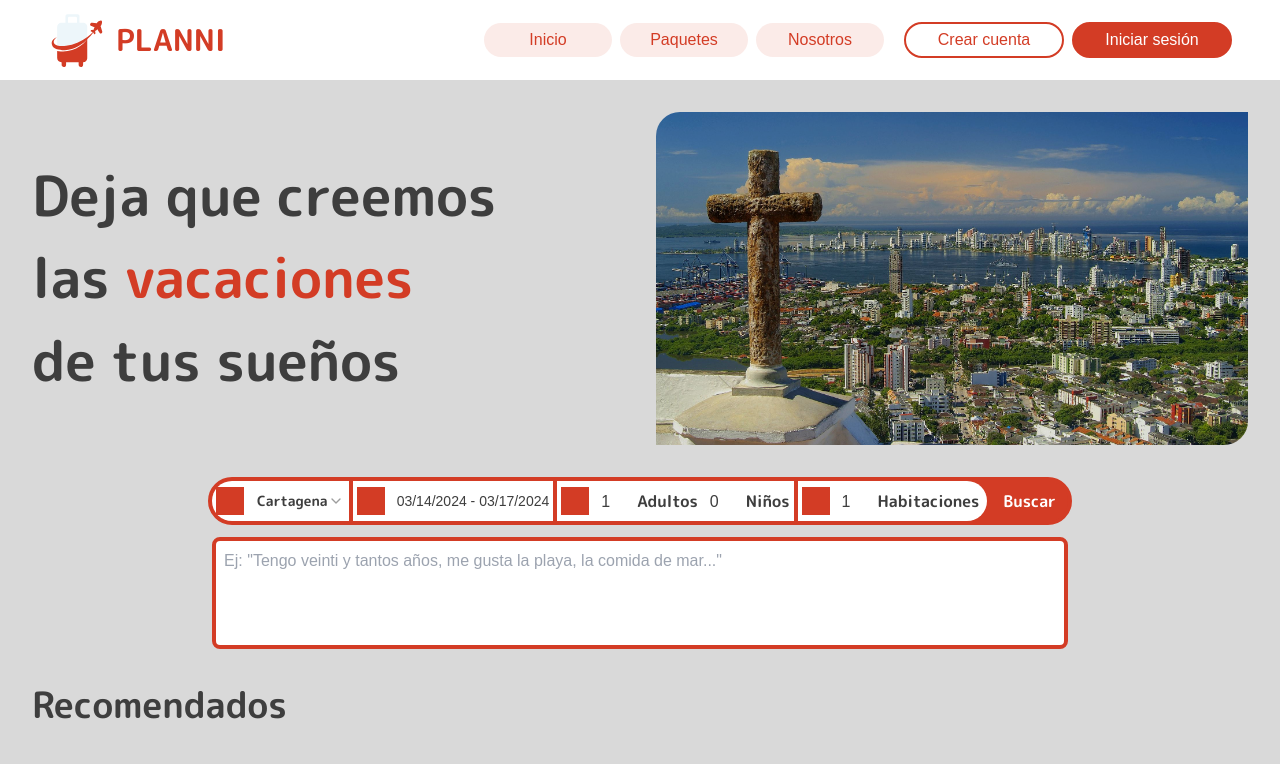
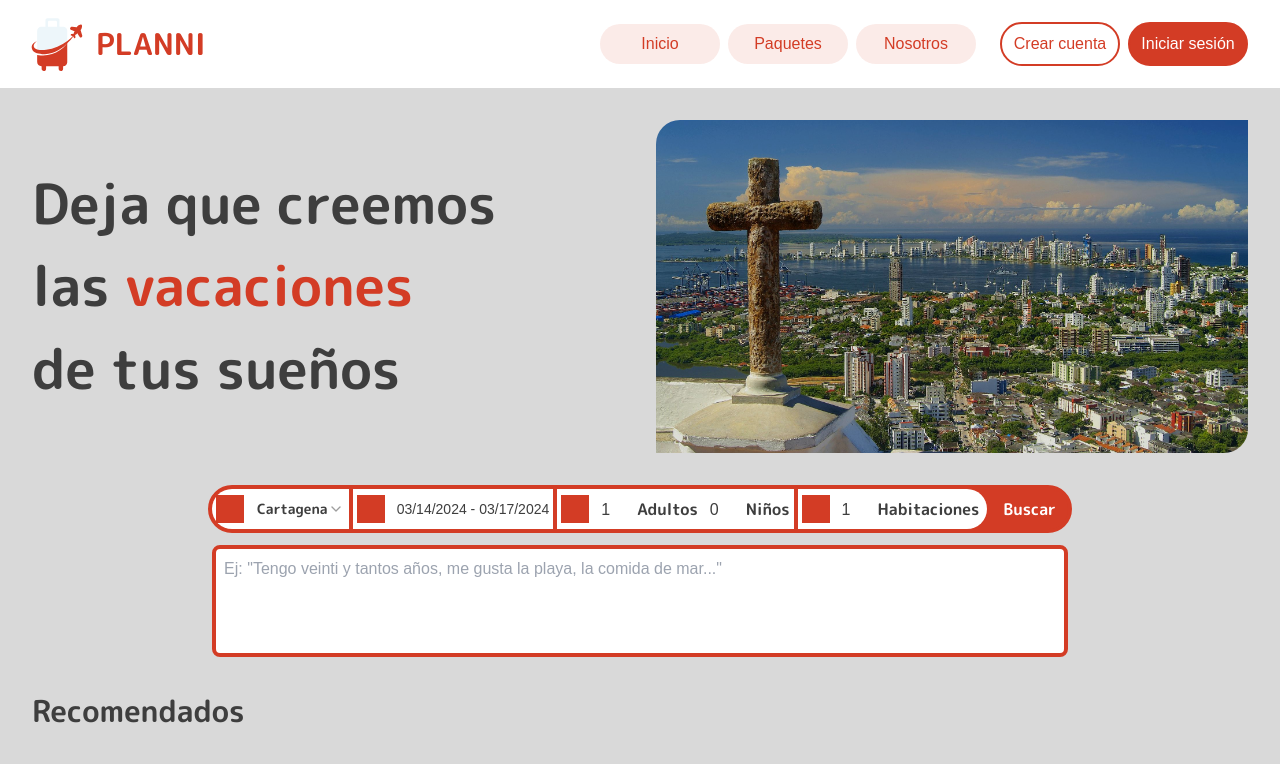
Before and after one commit to diegoquinfa/planni-front-nextjs, a Next.js app: page / in a window 1280 px wide. Shown: the top 764 px of the page. Built offline with nearby package versions, Linux system fonts and the light colour scheme; grey boxes are pictures that could not be loaded; a web font is replaced by a local one.

Commit message:
Actualización del login, register, nav

```diff
--- a/src/app/login/page.jsx
+++ b/src/app/login/page.jsx
@@ -15,25 +15,25 @@ const page = () => {
               Inicio de sesión
             </h2>
             <div className="w-full ">
-              <p className="inline rounded-tl-lg rounded-tr-lg bg-[#f1f1f1] px-1 font-bold">
+              <p className="inline px-1 font-bold">
                 Correo electronico
               </p>
               <input
                 id="email"
                 type="email"
                 placeholder="Example@gmail.com"
-                className="w-full rounded-bl-lg rounded-br-lg rounded-tr-lg bg-[#f1f1f1] px-2 py-1 outline-none"
+                className="w-full rounded-lg bg-[#f1f1f1] px-2 py-1 outline-none"
               />
             </div>
             <div className="w-full">
-              <p className=" inline rounded-tl-lg rounded-tr-lg bg-[#f1f1f1] px-1 font-bold">
+              <p className=" inline px-1 font-bold">
                 Contraseña
               </p>
               <input
                 id="password"
                 type="password"
                 placeholder="*****"
-                className="w-full rounded-bl-lg rounded-br-lg rounded-tr-lg bg-[#f1f1f1] px-2 py-1 outline-none"
+                className="w-full rounded-lg bg-[#f1f1f1] px-2 py-1 outline-none"
               />
             </div>
             <button className=" rounded-lg bg-[#D9D9D9] px-6 py-1 font-extrabold hover:bg-neutral-400">
--- a/src/app/page.jsx
+++ b/src/app/page.jsx
@@ -11,16 +11,16 @@ export default function Home() {
       <header className="">
         <Navbar />
       </header>
-      <main className="flex min-h-dvh flex-col items-center justify-start bg-[#D9D9D9]">
+      <main className="flex min-h-dvh flex-col items-center justify-start bg-[#D9D9D9] ">
         <Container>
           <Banner src="/img/cartagena.jpeg">
             Deja que creemos las <span className="text-brand">vacaciones</span>{' '}
             de tus sueños
           </Banner>
           <FormTrip />
-          <h2 className="text-4xl font-bold">Recomendados</h2>
+          <h2 className="w-fit text-2xl md:text-3xl font-bold">Recomendados</h2>
           <HomeCarousel />
-          <h2 className="text-4xl font-bold">Destinos</h2>
+          <h2 className="w-fit text-2xl md:text-3xl font-bold">Destinos</h2>
           <figure className="relative">
             <img
               src="/img/destino-cartagena.jpg"
@@ -28,7 +28,7 @@ export default function Home() {
               className="aspect-video h-full w-full rounded-3xl object-cover brightness-75"
             />
             <figcaption className="absolute left-0 top-0 h-full w-full items-center">
-              <h2 className="flex h-full w-full items-center justify-center text-5xl font-bold text-white">
+              <h2 className="flex text-3xl md:text-5xl h-full w-full items-center justify-center font-bold text-white">
                 Cartagena
               </h2>
             </figcaption>
--- a/src/app/register/page.jsx
+++ b/src/app/register/page.jsx
@@ -1,6 +1,6 @@
 const page = () => {
   return (
-    <div className="mx-auto max-w-7xl h-screen">
+    <div className="mx-auto h-screen max-w-7xl">
       <div className="flex h-full w-full flex-col-reverse items-center justify-center gap-5  md:flex-row md:gap-12">
         <div className="flex h-full w-full justify-center rounded-t-3xl bg-white md:w-auto md:rounded-none">
           <form className="flex w-[80%] flex-col items-center justify-center gap-7 p-4">
@@ -8,36 +8,36 @@ const page = () => {
               Crear cuenta
             </h2>
             <div className="w-full">
-              <p className="inline rounded-tl-lg px-1 font-bold">
+              <p className="inline px-1 font-bold">
                 Correo electronico
               </p>
               <input
                 id="email"
                 type="email"
                 placeholder="Example@gmail.com"
-                className="w-full rounded-bl-lg rounded-lg rounded-tr-lg bg-[#f1f1f1] px-2 py-1 outline-none"
+                className="w-full rounded-lg bg-[#f1f1f1] px-2 py-1 outline-none"
               />
             </div>
             <div className="w-full">
-              <p className=" inline rounded-tl-lg  px-1 font-bold">
+              <p className=" inline px-1 font-bold">
                 Contraseña
               </p>
               <input
                 id="password"
                 type="password"
                 placeholder="*****"
-                className="w-full rounded-bl-lg rounded-lg rounded-tr-lg bg-[#f1f1f1] px-2 py-1 outline-none"
+                className="w-full rounded-lg bg-[#f1f1f1] px-2 py-1 outline-none"
               />
             </div>
             <div className="w-full">
-              <p className=" inline rounded-tl-lg  px-1 font-bold">
+              <p className=" inline px-1 font-bold">
                 Repite la contraseña
               </p>
               <input
                 id="password"
                 type="password"
                 placeholder="*****"
-                className="w-full rounded-bl-lg rounded-lg rounded-tr-lg bg-[#f1f1f1] px-2 py-1 outline-none"
+                className="w-full rounded-lg bg-[#f1f1f1] px-2 py-1 outline-none"
               />
             </div>
             <button className=" rounded-lg bg-[#D9D9D9] px-6 py-1 font-extrabold hover:bg-neutral-400">
--- a/src/components/footer/Footer.jsx
+++ b/src/components/footer/Footer.jsx
@@ -6,7 +6,7 @@ const Footer = () => {
     <footer className="flex h-fit w-full bg-white ">
       <Container>
         <div className="flex flex-col gap-9 md:flex-row md:justify-around">
-          <h2 className="self-center text-5xl font-bold">PLANNI</h2>
+          <h2 className="self-center text-4xl md:text-5xl font-bold">PLANNI</h2>
           <div>
             <form>
               <label htmlFor="email" className="flex flex-col gap-4 max-md:items-center">
--- a/src/components/nav/NavLink.jsx
+++ b/src/components/nav/NavLink.jsx
@@ -3,14 +3,12 @@ import PropTypes from 'prop-types'
 
 const NavLink = ({ href, children }) => {
   return (
-    <li>
-      <Link
-        href={href}
-        className="bg-brand-light text-brand inline-block  w-full rounded-3xl border border-transparent py-1 text-center transition-all duration-300 ease-in-out hover:scale-105 hover:font-bold lg:w-32"
-      >
-        {children}
-      </Link>
-    </li>
+    <Link
+      href={href}
+      className="w-full lg:w-[120px] rounded-3xl bg-brand-light p-2 text-center text-brand transition-all duration-300 ease-in-out hover:scale-105 hover:px-4 hover:font-bold"
+    >
+      {children}
+    </Link>
   )
 }
 
--- a/src/components/nav/NavUser.jsx
+++ b/src/components/nav/NavUser.jsx
@@ -2,16 +2,16 @@ import Link from 'next/link'
 
 const NavUser = () => {
   return (
-    <div className="flex flex-col w-full gap-2 lg:flex-row">
+    <div className="flex h-full w-full flex-col gap-2 p-1 lg:flex-row">
       <Link
         href="/register"
-        className="border-brand text-brand hover:bg-brand-light hover:text-brand rounded-3xl border-2 py-1 text-center transition-all duration-300 ease-in-out lg:w-40"
+        className="w-full lg:w-[120px] rounded-3xl border-2 border-brand p-2 text-center text-brand transition-all duration-300 ease-in-out hover:bg-brand-light hover:scale-105"
       >
         Crear cuenta
       </Link>
       <Link
         href="/login"
-        className="border-brand bg-brand hover:bg-brand-light hover:text-brand rounded-3xl border-2 py-1 text-center text-white transition-all duration-300 ease-in-out  lg:w-40 "
+        className="w-full lg:w-[120px] rounded-3xl border-2 border-brand bg-brand p-2 text-center text-white transition-all duration-300 ease-in-out hover:bg-brand-light hover:text-brand hover:scale-105"
       >
         Iniciar sesión
       </Link>
--- a/src/components/nav/Navbar.jsx
+++ b/src/components/nav/Navbar.jsx
@@ -16,7 +16,7 @@ const Navbar = () => {
 
   return (
     <nav
-      className={`flex flex-col ${inNav} items-center px-12 py-3 bg-white max-lg:rounded-b-xl lg:flex-row lg:justify-between lg:gap-5`}
+      className={`flex flex-col ${inNav} items-center bg-white px-7 py-4 max-lg:rounded-b-xl lg:flex-row lg:justify-between lg:gap-5`}
     >
       <figure className="flex w-full items-center justify-between self-start lg:w-fit">
         <span
@@ -32,20 +32,21 @@ const Navbar = () => {
             />
             <h2 className="w-fit text-3xl font-bold text-brand">PLANNI</h2>
           </div>
+
         </Link>
       </figure>
       <div
-        className={`${menu} w-full flex-col items-center gap-5 transition-all lg:flex lg:h-full lg:w-fit lg:flex-row lg:overflow-auto`}
+        className={`${menu} flex w-full flex-col items-center gap-3 transition-all sm:w-[40%] md:w-[50%] lg:h-full lg:w-fit `}
       >
         <img src="/logo.svg" alt="logo" className="h-14 w-14 lg:hidden" />
-        <div className="flex flex-col w-full items-center gap-2">
-          <ul className="flex flex-col w-full gap-2 lg:flex-row">
+        <div className="flex w-full flex-col-reverse items-center justify-center gap-4 lg:flex-row">
+          <div className="flex w-full flex-col gap-2 px-1 lg:flex-row">
             <NavLink href="/">Inicio</NavLink>
             <NavLink href="/packages">Paquetes</NavLink>
             <NavLink href="/">Nosotros</NavLink>
-          </ul>
+          </div>
+          <NavUser />
         </div>
-          <NavUser />
       </div>
     </nav>
   )
```
